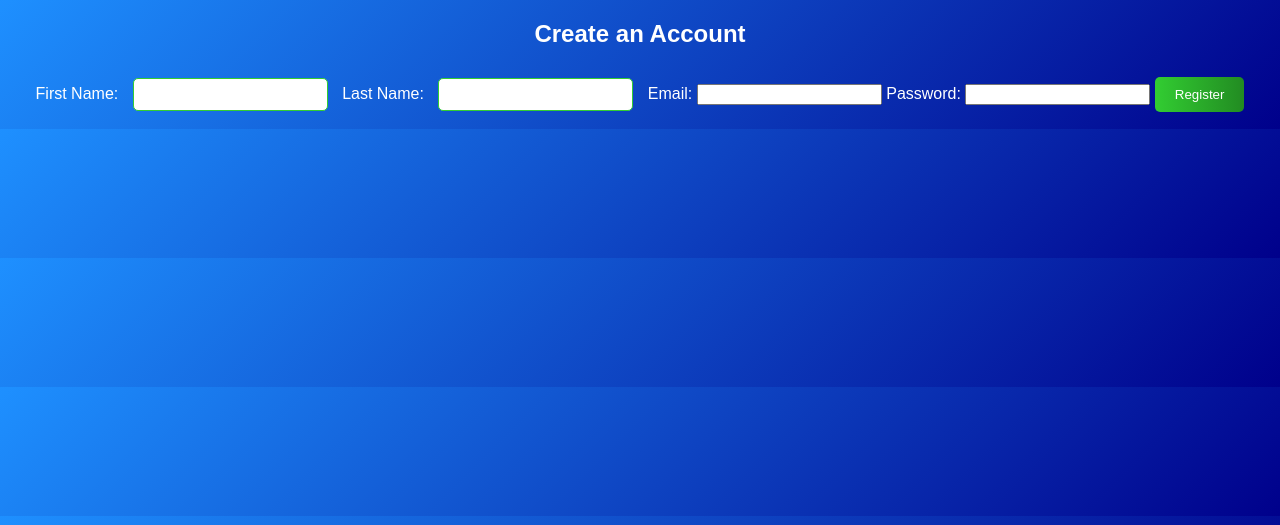
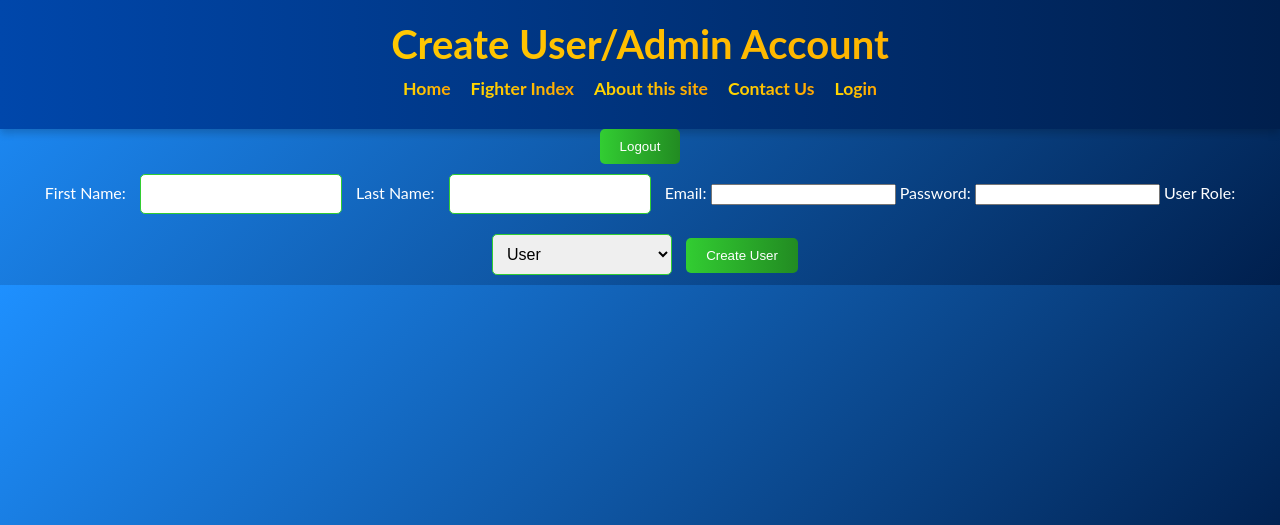
Before and after one commit to blouderbback8/Initial-PHP-Website, a PHP site: page /BJJ_Repo/register.php in a window 1280 px wide. Shown: the top 525 px of the page. Run offline with PHP 8.4, Linux system fonts and the light colour scheme; the visitor is signed in with stand-in values (Sample User, id 1).

Commit message:
Multiple Updates
Fixed Styles improved Data Entries Fixed some menu choices, more work is needed still, but I got a lot done.

```diff
--- /dev/null
+++ b/generate_hash.php
@@ -0,0 +1,3 @@
+<?php
+echo password_hash("Admin123!", PASSWORD_BCRYPT);
+?>
--- /dev/null
+++ b/logout.php
@@ -0,0 +1,6 @@
+<?php
+session_start();
+session_unset(); // Clear all session variables
+session_destroy(); // Destroy the session
+header("Location: login.php"); // Redirect to the login page
+exit();
--- a/register.php
+++ b/register.php
@@ -1,9 +1,10 @@
 <?php
-//You need to open a page in Incognito mode to demonstrate this, don't forget.
+// Start session and check if the user is an admin
 session_start();
-if (!isset($_SESSION["is_admin"]) || $_SESSION['is_admin'] !=true) {
-    die('Access Denied!!!');
+if (!isset($_SESSION["role"]) || $_SESSION['role'] !== 'admin') {
+    die('Access Denied!');
 }
+
 // Database connection
 $servername = "localhost";
 $username = "root";
@@ -22,6 +23,7 @@ if ($_SERVER["REQUEST_METHOD"] == "POST" && isset($_POST['register'])) {
     $last_name = $_POST['last_name'] ?? null;
     $email = $_POST['email'] ?? null;
     $password = $_POST['password'] ?? null;
+    $role = $_POST['role'] ?? 'user'; // Default to 'user' if no role is selected
 
     // Simple validation
     if ($first_name && $last_name && $email && $password) {
@@ -40,12 +42,12 @@ if ($_SERVER["REQUEST_METHOD"] == "POST" && isset($_POST['register'])) {
             if ($result && $result->num_rows > 0) {
                 echo "<script>alert('Email already exists. Please choose another one.');</script>";
             } else {
-                // Insert new user
-                $insert_sql = "INSERT INTO Users (first_name, last_name, email, password) VALUES (?, ?, ?, ?)";
+                // Insert new user with role
+                $insert_sql = "INSERT INTO Users (first_name, last_name, email, password, role) VALUES (?, ?, ?, ?, ?)";
                 $insert_stmt = $conn->prepare($insert_sql);
 
                 if ($insert_stmt) {
-                    $insert_stmt->bind_param("ssss", $first_name, $last_name, $email, $hashedPassword);
+                    $insert_stmt->bind_param("sssss", $first_name, $last_name, $email, $hashedPassword, $role);
 
                     if ($insert_stmt->execute()) {
                         echo "<script>alert('Account created successfully!');</script>";
@@ -77,9 +79,29 @@ $conn->close();
     <title>Create an Account</title>
     <link rel="stylesheet" href="style.css">
 </head>
+
+<!-- Header Section -->
+<header class="header">
+    <h1 class="site-title">Create User/Admin Account</h1>
+    <nav class="navbar">
+        <ul class="nav-links">
+            <li><a href="home.php">Home</a></li>
+            <li><a href="index.php">Fighter Index</a></li>
+            <li><a href="about.php">About this site</a></li>
+            <li><a href="contacts.php">Contact Us</a></li>
+            <li><a href="login.php">Login</a></li>
+        </ul>
+    </nav>
+</header>
+
+<!-- Logout Button -->
+<form action="logout.php" method="POST" style="display: inline;">
+    <button type="submit">Logout</button>
+</form>
+
+
 <body>
     <div class="register-form">
-        <h2>Create an Account</h2>
         <form action="register.php" method="POST">
             <label for="first_name">First Name:</label>
             <input type="text" id="first_name" name="first_name" required>
@@ -93,7 +115,13 @@ $conn->close();
             <label for="password">Password:</label>
             <input type="password" id="password" name="password" required>
 
-            <button type="submit" name="register">Register</button>
+            <label for="role">User Role:</label>
+            <select id="role" name="role">
+                <option value="user">User</option>
+                <option value="admin">Admin</option>
+            </select>
+
+            <button type="submit" name="register">Create User</button>
         </form>
     </div>
 </body>
--- a/style.css
+++ b/style.css
@@ -1,150 +1,24 @@
 /* Body styling */
 body {
-    font-family: Arial, sans-serif;
-    background: linear-gradient(135deg, #1E90FF, #00008B); /* Gradient from BJJ blue to dark blue */
+    font-family: 'Lato', Arial, sans-serif;
+    background: linear-gradient(135deg, #1E90FF, #001f4d);
     text-align: center;
-    color: #fff; /* White text */
-}
-
-/* Header text styling */
-h1 {
-    background: linear-gradient(90deg, #FFD700, #FFA500); /* Gradient from yellow to orange */
-    -webkit-background-clip: text;
-    -webkit-text-fill-color: transparent;
-}
-
-a {
-
-    background: linear-gradient(90deg, #FFD700, #FFA500); /* Gradient from yellow to orange */
-    -webkit-background-clip: text;
-    -webkit-text-fill-color: transparent;
-}
-
-/* Table styling for the index page */
-table {
-    width: 80%;
-    margin: 20px auto;
-    border-collapse: collapse;
-    box-shadow: 0 4px 8px rgba(0, 0, 0, 0.3); /* Add shadow for depth */
-}
-
-table, th, td {
-    border: 2px solid #32CD32; /* BJJ green for table borders */
-}
-
-th, td {
-    padding: 12px;
-    text-align: center; /* Center text in cells */
-}
-
-th {
-    background: linear-gradient(90deg, #32CD32, #228B22); /* Gradient from light green to dark green */
     color: #fff;
-}
-
-/* Corrected classes for belt colors with gradients */
-.belt-black-belt {
-    background: linear-gradient(135deg, black, #333333); /* Gradient from black to dark gray */
-    color: white;
-}
-
-.belt-red-belt {
-    background: linear-gradient(135deg, red, #B22222); /* Gradient from red to dark red */
-    color: white;
-}
-
-.belt-coral-belt {
-    background: linear-gradient(135deg, coral, #FF7F50); /* Gradient from coral to slightly darker coral */
-    color: white;
-}
-
-/* Table row hover effect with gradient */
-table tbody tr:hover {
-    background: linear-gradient(90deg, rgba(50, 205, 50, 0.5), rgba(0, 128, 0, 0.5)); /* Light gradient on hover */
-}
-
-/* Button and input styles with gradient hover effect */
-input[type="text"], input[type="number"], select {
-    padding: 8px;
-    margin: 10px;
-    border: 1px solid #32CD32;
-    border-radius: 5px;
-    transition: background 0.3s;
-}
-
-input[type="text"]:focus, input[type="number"]:focus, select:focus {
-    background: linear-gradient(135deg, #F0FFF0, #98FB98); /* Gradient on focus */
-}
-
-button {
-    padding: 10px 20px;
-    border: none;
-    border-radius: 5px;
-    background: linear-gradient(90deg, #32CD32, #228B22); /* Gradient button */
-    color: white;
-    cursor: pointer;
-    transition: background 0.3s;
-}
-
-button:hover {
-    background: linear-gradient(90deg, #228B22, #006400); /* Darker gradient on hover */
-}
-
-/* Specific styling for email link on the contact page */
-.email-link {
-    font-size: 18px;
-    color: #FFD700;
-    text-decoration: underline;
-    margin: 20px;
-}
-
-.email-link:hover {
-    color: #FFA500;
-}
-
-.header {
-    background-color: #333;
-    color: #fff;
-    padding: 10px;
-    text-align: center;
-}
-
-.header h1 {
     margin: 0;
-    color: #fff;
-}
-
-.header nav ul {
-    list-style-type: none;
     padding: 0;
-    margin: 10px 0;
-}
-
-.header nav ul li {
-    display: inline;
-    margin-right: 15px;
-}
-
-.header nav ul li a {
-    color: #fff;
-    text-decoration: none;
-}
-
-.header nav ul li a:hover {
-    text-decoration: underline;
 }
 
 /* Header styling */
 .header {
-    background: linear-gradient(90deg, #1E90FF, #00008B); /* Gradient background for header */
+    background: linear-gradient(90deg, #0047ab, #001f4d);
     color: #fff;
-    padding: 15px;
+    padding: 20px;
     text-align: center;
-    box-shadow: 0 4px 8px rgba(0, 0, 0, 0.3); /* Add shadow for depth */
+    box-shadow: 0 4px 8px rgba(0, 0, 0, 0.2);
 }
 
 .header h1 {
-    font-size: 2em;
+    font-size: 2.5em;
     margin: 0;
     color: #FFD700;
 }
@@ -154,12 +28,8 @@ button:hover {
     padding: 0;
     margin: 10px 0;
     display: flex;
-    justify-content: center; /* Center links */
-    gap: 20px; /* Even spacing between links */
-}
-
-.header nav ul li {
-    display: inline;
+    justify-content: center;
+    gap: 20px;
 }
 
 .header nav ul li a {
@@ -167,10 +37,145 @@ button:hover {
     text-decoration: none;
     font-size: 1.1em;
     font-weight: bold;
-    transition: color 0.3s, background-color 0.3s;
+    transition: color 0.3s;
 }
 
 .header nav ul li a:hover {
-    color: #FFA500; /* Orange color on hover */
+    color: #FFA500;
+}
+
+/* Header and link gradient text */
+h1, a {
+    background: linear-gradient(90deg, #FFD700, #FFA500);
+    background-clip: text;
+    -webkit-background-clip: text;
+    -webkit-text-fill-color: transparent;
+}
+
+/* Table styling */
+table {
+    width: 80%;
+    margin: 20px auto;
+    border-collapse: collapse;
+    box-shadow: 0 4px 8px rgba(0, 0, 0, 0.2);
+    border-radius: 8px;
+    overflow: hidden;
+}
+
+th, td {
+    padding: 15px;
+    text-align: center;
+    font-size: 1em;
+    background-color: rgba(255, 255, 255, 0.1);
+}
+
+th {
+    background: linear-gradient(90deg, #32CD32, #228B22);
+    color: #fff;
+    font-weight: bold;
+}
+
+table tbody tr:hover {
+    background-color: rgba(50, 205, 50, 0.2);
+}
+
+/* Belt color classes */
+.belt-black-belt {
+    background: linear-gradient(135deg, black, #333);
+    color: white;
+}
+
+.belt-red-belt {
+    background: linear-gradient(135deg, red, #B22222);
+    color: white;
+}
+
+.belt-coral-belt {
+    background: linear-gradient(135deg, coral, #FF7F50);
+    color: white;
+}
+
+/* Button and input styling */
+input[type="text"], input[type="number"], select {
+    padding: 10px;
+    margin: 10px;
+    border: 1px solid #32CD32;
+    border-radius: 5px;
+    transition: background 0.3s;
+    width: 180px;
+    font-size: 1em;
+}
+
+input:focus, select:focus {
+    background: linear-gradient(135deg, #F0FFF0, #98FB98);
+}
+
+button {
+    padding: 10px 20px;
+    border: none;
+    border-radius: 5px;
+    background: linear-gradient(90deg, #32CD32, #228B22);
+    color: white;
+    cursor: pointer;
+    transition: background 0.3s, transform 0.2s;
+}
+
+button:hover {
+    background: linear-gradient(90deg, #228B22, #006400);
+    transform: scale(1.05);
+}
+
+/* Contact page email link styling */
+.email-link {
+    font-size: 18px;
+    color: #FFD700;
     text-decoration: underline;
+    margin: 20px;
+    transition: color 0.3s;
 }
+
+.email-link:hover {
+    color: #FFA500;
+}
+
+/* Footer styling */
+.footer {
+    margin-top: 20px;
+    padding: 20px;
+    background-color: #333;
+    color: #fff;
+}
+
+/* Modal overlay background */
+.modal {
+    display: none; /* Hidden by default */
+    position: fixed;
+    top: 0;
+    left: 0;
+    width: 100%;
+    height: 100%;
+    background: rgba(0, 0, 0, 0.6); /* Semi-transparent background */
+    z-index: 1000; /* High z-index to appear above other elements */
+}
+
+/* Modal content box */
+.modal-content {
+    background-color: #fff;
+    margin: 10% auto;
+    padding: 20px;
+    border-radius: 8px;
+    width: 50%;
+    max-width: 600px;
+    text-align: center;
+    color: #333;
+}
+
+/* Close button styling */
+.close {
+    position: absolute;
+    top: 10px;
+    right: 20px;
+    font-size: 24px;
+    font-weight: bold;
+    cursor: pointer;
+}
```
Also changed, not shown: delete_fighter.php (+4 -4 lines), fighters_page.php (+46 -14 lines), index.php (+15 -2 lines), login.php (+16 -14 lines), 1 other file.
